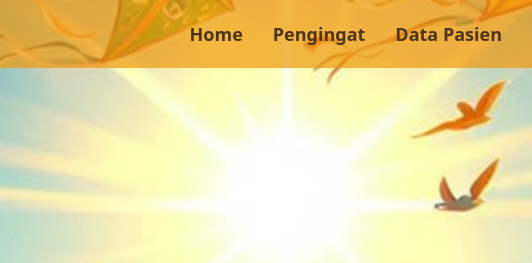
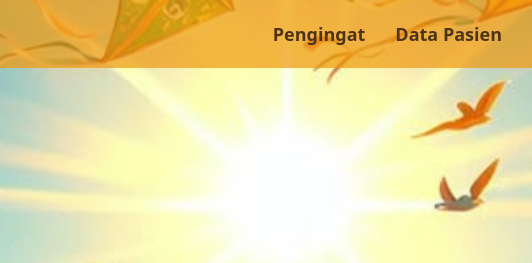
Before and after one commit to SSCC-SanitasiSehatCegahCacingan/Siperca-Home, a plain HTML site: page index.html in a window 1280 px wide. Shown: the top 263 px of the page, 748-1280 px from the left. Drawn offline with Linux system fonts and the light colour scheme.

Commit message:
index.html

```diff
--- a/index.html
+++ b/index.html
@@ -95,7 +95,6 @@
         </div>
 
         <div class="nav-links">
-            <a href="https://sscc-sanitasisehatcegahcacingan.github.io/Siperca-Home/" target="_blank" title="Menuju ke halaman Home">Home</a>
             <a href="https://sscc-sanitasisehatcegahcacingan.github.io/Siperca-Pengingat-POPM/" target="_blank" title="Menuju ke halaman Pengingat">Pengingat</a>
             <a href="https://sscc-sanitasisehatcegahcacingan.github.io/Siperca-Data-Pasien/" target="_blank" title="Menuju ke halaman Data Pasien">Data Pasien</a>
         </div>
```
